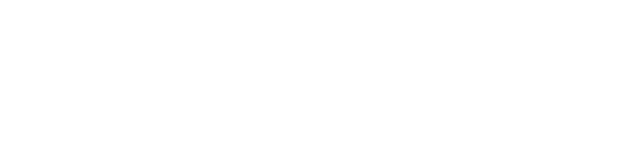
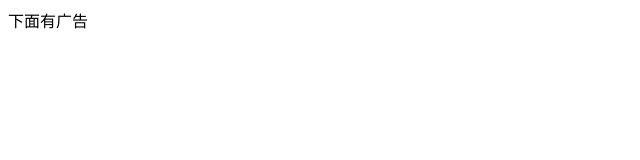
Before and after one commit to gushang/gushang.github.io, a plain HTML site: page test2.html in a window 1280 px wide. Shown: the whole page, without its empty margins (0-640 px from the left). Drawn offline with Linux system fonts and the light colour scheme.

Commit message:
Update test2.html

```diff
--- a/test2.html
+++ b/test2.html
@@ -30,6 +30,7 @@
 </head>
 
 <body>
+  <div>下面有广告</div>
 <!-- /93132893/renming_level_one/renming_level_two -->
 <div id='div-gpt-ad-1467704940747-0' style='height:90px; width:728px;'>
 <script type='text/javascript'>
```
